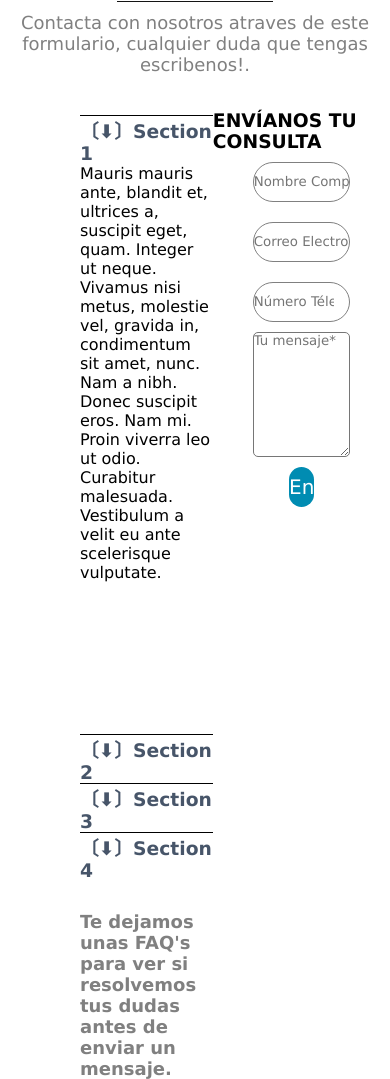
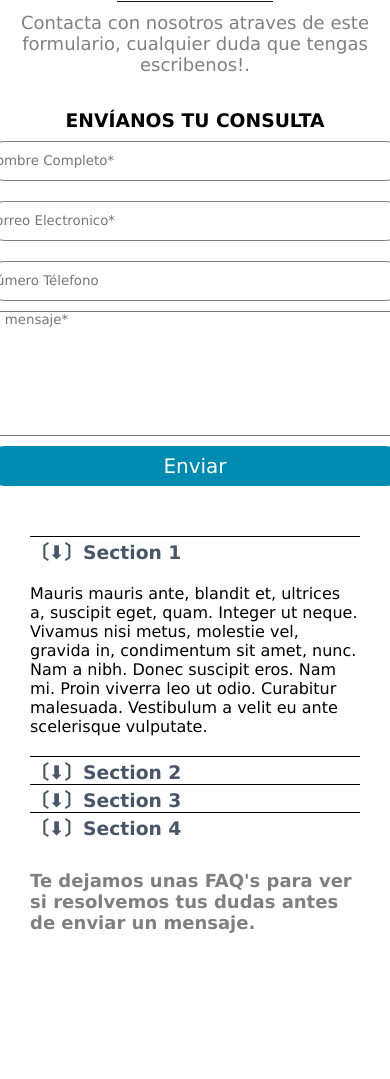
Before and after one commit to strom99/george_prada, a PHP site: page /index.php?page=Contacto in a window 390 px wide; the page is wider, and only the part inside the window is pictured. Shown: the part 863-1942 px from the top of that part. After the commit the page ends 1796 px from the top of that part, so only its background shows below. Run offline with PHP 8.4, Linux system fonts and the light colour scheme; some libraries are stand-ins or nearby versions.

Commit message:
mensajes

```diff
--- a/estilos/Contacto.css
+++ b/estilos/Contacto.css
@@ -30,10 +30,10 @@ header {
 
 /* MAIN */
 main {
-  width: 100%;
   display: flex;
   flex-direction: row-reverse;
-  padding-left: 80px;
+  margin: 0px 30px;
+  align-items: center;
 }
 
 .min-info {
@@ -55,8 +55,7 @@ main {
 }
 
 #accordion {
-  width: 60%;
-  height: 408px;
+  flex: 1;
   margin-top: 40px;
   border-top: 1px solid black;
 
@@ -81,7 +80,7 @@ main {
 }
 
 .formulario {
-  width: 80%;
+  width: 700px;
   margin-top: 35px;
 }
 
@@ -89,6 +88,7 @@ main {
   display: flex;
   flex-direction: column;
   align-items: center;
+  padding: 0px 120px;
 }
 .formulario form label{
   color: #374151;
@@ -96,7 +96,7 @@ main {
 
 }
 .formulario form input {
-  width: 55%;
+  width: 100%;
   height: 40px;
   border: 1px solid gray;
   border-radius: 20px;
@@ -106,7 +106,7 @@ main {
 }
 
 textarea {
-  width: 55%;
+  width: 100%;
   height: 125px;
   border-radius: 5px;
   outline: none;
@@ -114,7 +114,7 @@ textarea {
 }
 
 #submit {
-  width: 14%;
+  width: 100%;
   background-color: #008CB2;
   border: none;
 }
@@ -124,3 +124,27 @@ textarea {
   color: white;
   cursor: pointer;
 }
+.ui-accordion-content{
+  height: auto !important;
+  margin: 20px 0px;
+}
+
+@media (max-width: 850px) {
+    main{
+        flex-direction: column;
+    }
+
+}
+@media (max-width: 1100px) {
+    .formulario form{
+        width: 600px;
+        padding: 0px 90px;
+    }
+    .ui-accordion{
+      flex: none;
+      width: auto;
+    }
+    .formulario {
+      width: auto;
+    }
+}
--- a/estilos/chatbot.css
+++ /dev/null
@@ -1,4 +0,0 @@
-.contenedor{
-    width: 100%;
-    height: 100vh;
-}
--- a/html/ChatBot.php
+++ /dev/null
@@ -1,3 +0,0 @@
-<div class="contenedor">
-
-</div>
--- a/html/InicioSesion.php
+++ b/html/InicioSesion.php
@@ -41,7 +41,7 @@
                 <a class="contacto" href=#>Ponte en contacto con nosotros</a>
             </div>
         </form>
-        <!-- Esta session trae el tipo de error al enviar los datos -->
+        <!-- Mensaje de error php al enviar datos-->
         <?php
         if (isset($_SESSION['error-login'])) {
         ?> <div class="error-login"><?php echo $_SESSION['error-login'] ?></div><?php } ?>
--- a/html/menu-nav.php
+++ b/html/menu-nav.php
@@ -3,7 +3,4 @@
     <li><a href="<?php echo $_SESSION['RUTA_BASE'] ?>/index.php?page=about-us">Quienes Somos</a></li>
     <li><a href="<?php echo $_SESSION['RUTA_BASE'] ?>/index.php?page=productos">Productos</a></li>
     <li><a href="<?php echo $_SESSION['RUTA_BASE'] ?>/index.php?page=Contacto">Contacto</a></li>
-    <li>
-        <a href="<?php echo $_SESSION['RUTA_BASE'] ?>/index.php?page=ChatBot">ChatBot</a>
-    </li>
 </ul>
--- a/index.php
+++ b/index.php
@@ -37,7 +37,7 @@ $page = $_GET['page'] ?? 'paginaInicio';
 
     <div class="banner-cookie">
         <div>
-        <p>¿Permitir el uso de cookies en este navegador?</p>
+            <p>¿Permitir el uso de cookies en este navegador?</p>
             <button id="accept">Acceptar</button>
         </div>
     </div>
```
Also changed, not shown: estilos/InicioSesion.css (+5 -5 lines), estilos/about-us.css (+4 -11 lines), estilos/global.css (+17 -14 lines), estilos/paginaInicio.css (+17 -0 lines), html/about-us.php (+1 -9 lines).
